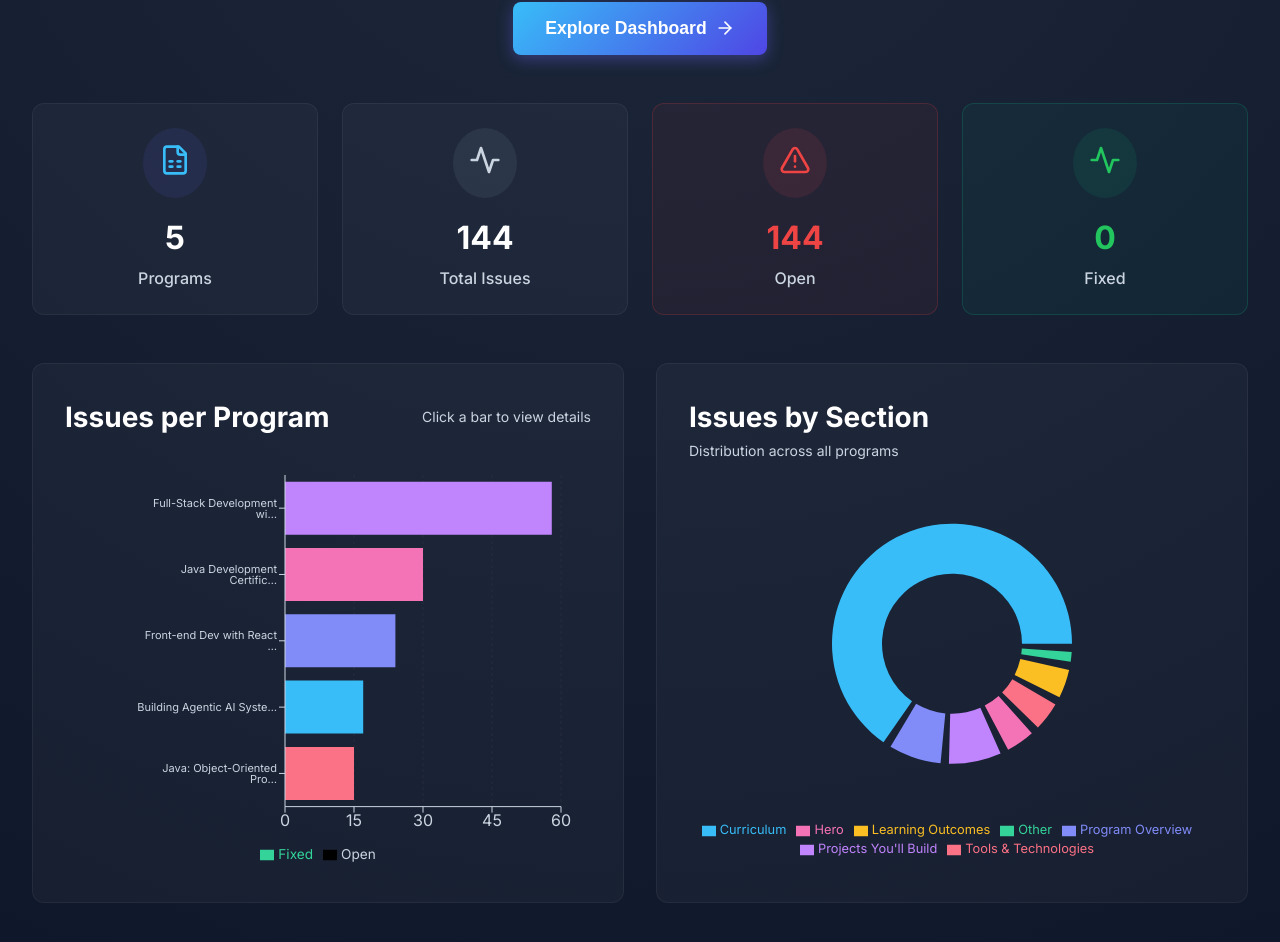
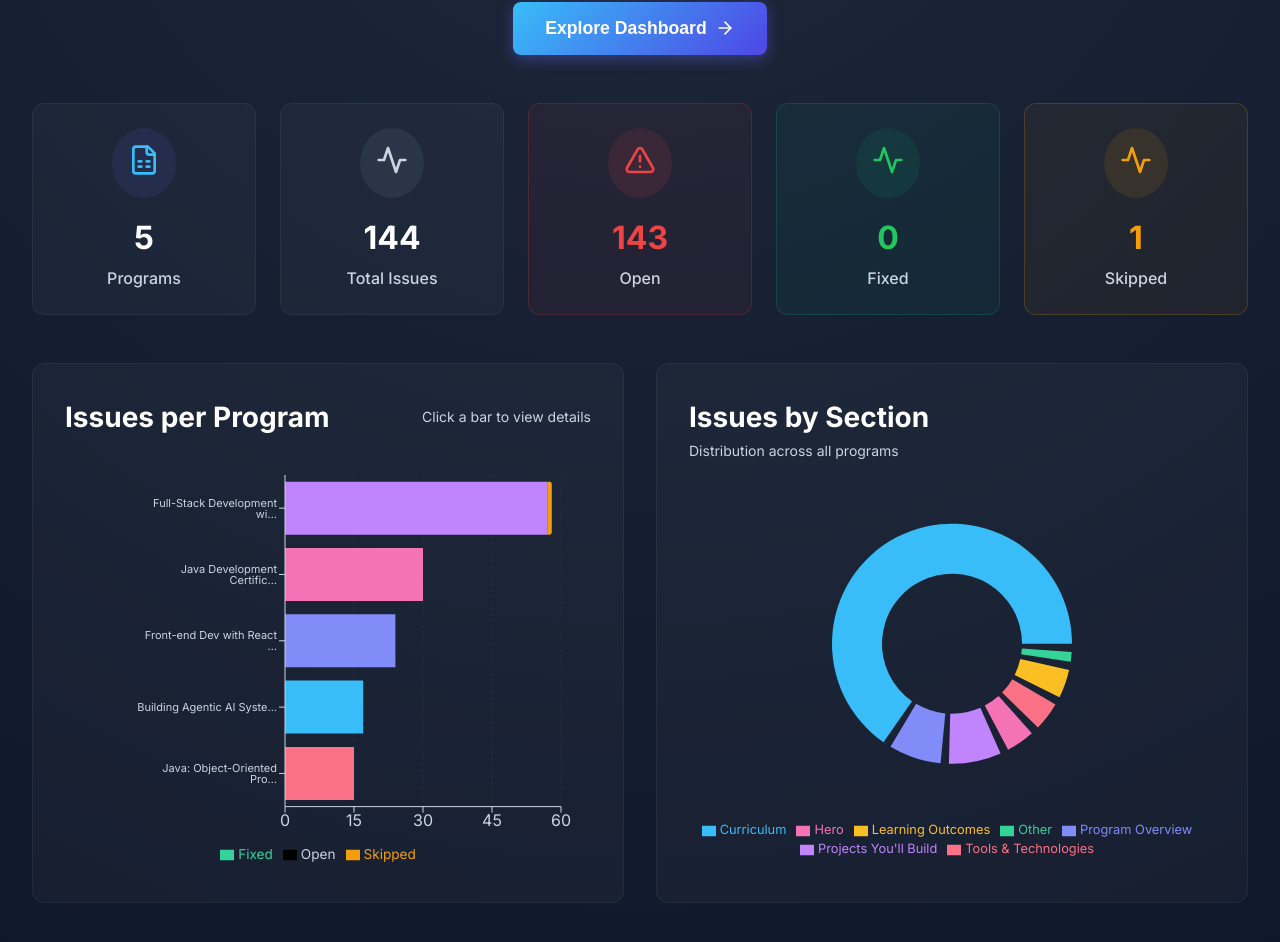
Before and after one commit to NanditaVora/website-feedback-dashboard, a React (Vite) app: page / in a window 1280 px wide. Shown: the part 320-1262 px from the top of the page. Built offline with nearby package versions, Linux system fonts and the light colour scheme.

Commit message:
feat: add skipped stats to landing page

```diff
--- a/src/components/Landing.jsx
+++ b/src/components/Landing.jsx
@@ -8,27 +8,30 @@ const Landing = ({ navigateToProgram, data }) => {
 
   const isFixed = (issue) => {
     const s = (issue['Status'] || '').toLowerCase();
-    return s.includes('complete') || s.includes('done') || s.includes('fixed');
+    return s.includes('fixed');
   };
 
   const totalFixed = data.reduce((acc, p) => acc + p.issues.filter(isFixed).length, 0);
-  const totalOpen = totalIssues - totalFixed;
+  const totalCannot = data.reduce((acc, p) => acc + p.issues.filter(i => (i['Status'] || '').toLowerCase().includes('cannot')).length, 0);
+  const totalOpen = totalIssues - totalFixed - totalCannot;
 
   // Colors for programs and sections
   const colors = ['#38bdf8', '#818cf8', '#c084fc', '#f472b6', '#fb7185', '#fbbf24', '#34d399', '#2dd4bf', '#a3e635'];
 
-  // Bar chart: unique color per program for Open, green for Fixed
+  // Bar chart: unique color per program for Open, green for Fixed, amber for Skip
   const chartData = data.map((program, index) => {
     const fixed = program.issues.filter(isFixed).length;
-    const open = program.issues.length - fixed;
+    const skipped = program.issues.filter(i => (i['Status'] || '').toLowerCase().includes('cannot')).length;
+    const open = program.issues.length - fixed - skipped;
     return {
       name: program.name.length > 25 ? program.name.substring(0, 25) + '…' : program.name,
       open,
       fixed,
+      skipped,
       id: program.id,
       color: colors[index % colors.length]
     };
-  }).sort((a, b) => (b.open + b.fixed) - (a.open + a.fixed));
+  }).sort((a, b) => (b.open + b.fixed + b.skipped) - (a.open + a.fixed + b.skipped));
 
   // Pie chart: issues by section with unique colors per section
   const sectionCounts = {};
@@ -90,6 +93,14 @@ const Landing = ({ navigateToProgram, data }) => {
           <h3 style={{ fontSize: '2rem', fontWeight: '700', marginBottom: '0.25rem', color: 'var(--success)' }}>{totalFixed}</h3>
           <p style={{ color: 'var(--text-secondary)', fontWeight: '500' }}>Fixed</p>
         </div>
+
+        <div className="glass-panel animate-fade-in delay-500" style={{ display: 'flex', flexDirection: 'column', alignItems: 'center', textAlign: 'center', background: 'rgba(245,158,11,0.05)', borderColor: 'rgba(245,158,11,0.2)' }}>
+          <div style={{ background: 'rgba(245, 158, 11, 0.1)', padding: '1rem', borderRadius: '50%', marginBottom: '1rem' }}>
+            <Activity size={32} color="#f59e0b" />
+          </div>
+          <h3 style={{ fontSize: '2rem', fontWeight: '700', marginBottom: '0.25rem', color: '#f59e0b' }}>{totalCannot}</h3>
+          <p style={{ color: 'var(--text-secondary)', fontWeight: '500' }}>Skipped</p>
+        </div>
       </div>
 
       {/* Interactive Graphical Dashboard */}
@@ -130,8 +141,11 @@ const Landing = ({ navigateToProgram, data }) => {
                     <Cell key={`open-${index}`} fill={entry.color} />
                   ))}
                 </Bar>
-                {/* Fixed bar: consistent green */}
-                <Bar dataKey="fixed" name="Fixed" stackId="a" fill="#34d399" radius={[0, 4, 4, 0]}
+                <Bar dataKey="fixed" name="Fixed" stackId="a" fill="#34d399" radius={[0, 0, 0, 0]}
+                  onClick={(d) => { if (d && d.id) navigateToProgram(d.id); }}
+                  style={{ cursor: 'pointer' }}
+                />
+                <Bar dataKey="skipped" name="Skipped" stackId="a" fill="#f59e0b" radius={[0, 4, 4, 0]}
                   onClick={(d) => { if (d && d.id) navigateToProgram(d.id); }}
                   style={{ cursor: 'pointer' }}
                 />
```
